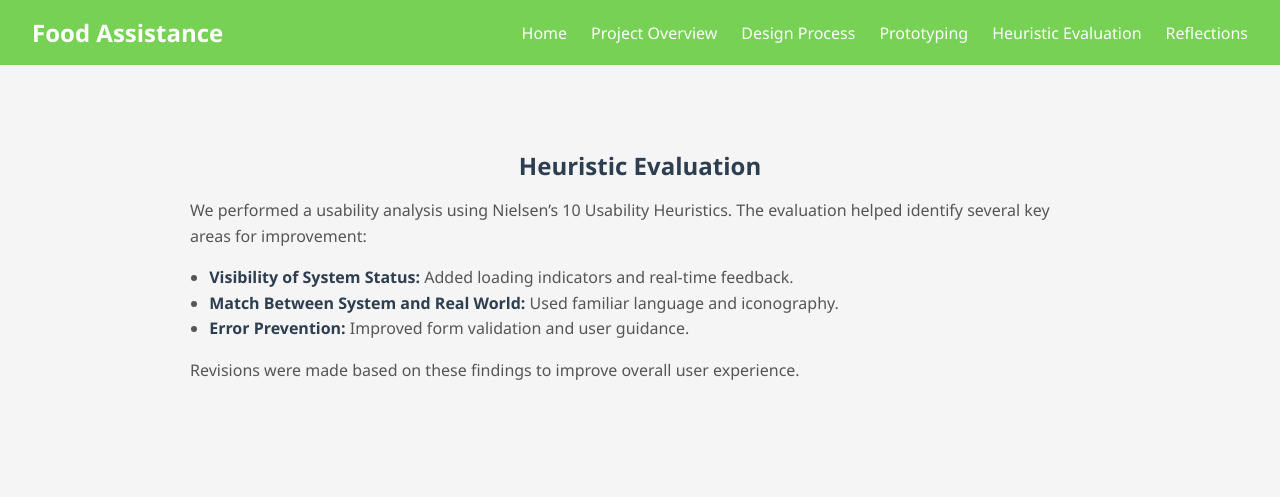
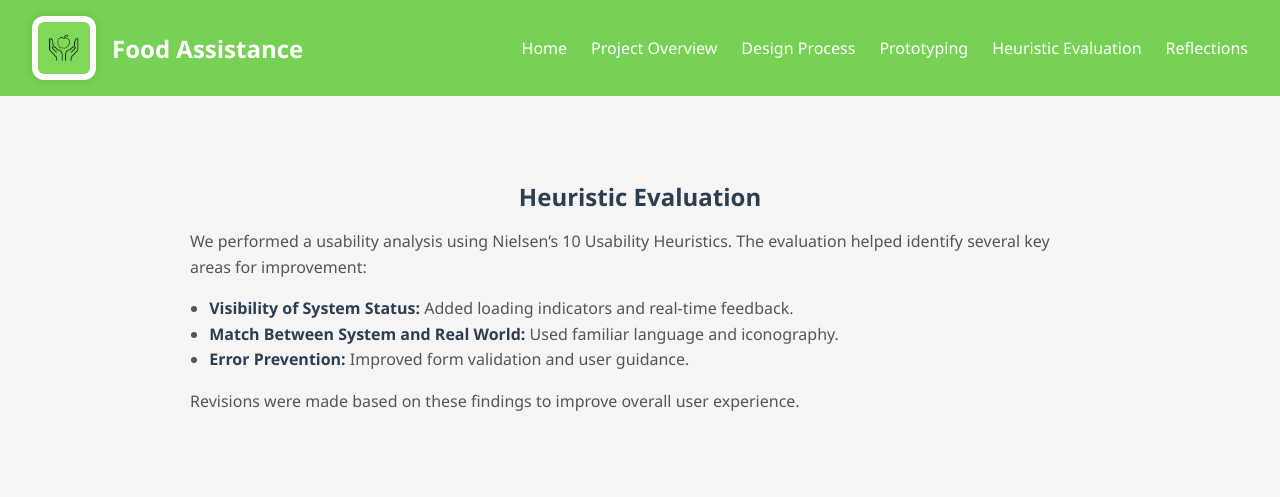
Before and after one commit to Anthony-Riello/food-assistance, a plain HTML site: page heuristic-evaluation.html in a window 1280 px wide. Drawn offline with Linux system fonts and the light colour scheme.

Commit message:
Update heuristic-evaluation.html

```diff
--- a/heuristic-evaluation.html
+++ b/heuristic-evaluation.html
@@ -8,7 +8,10 @@
 </head>
 <body>
   <div class="navbar">
-    <h1>Food Assistance</h1>
+    <div class="brand">
+      <img src="images/logo.png" alt="Food Assistance Logo" class="logo">
+      <h1>Food Assistance</h1>
+    </div>
     <div class="nav-links">
       <a href="index.html">Home</a>
       <a href="project-overview.html">Project Overview</a>
```
